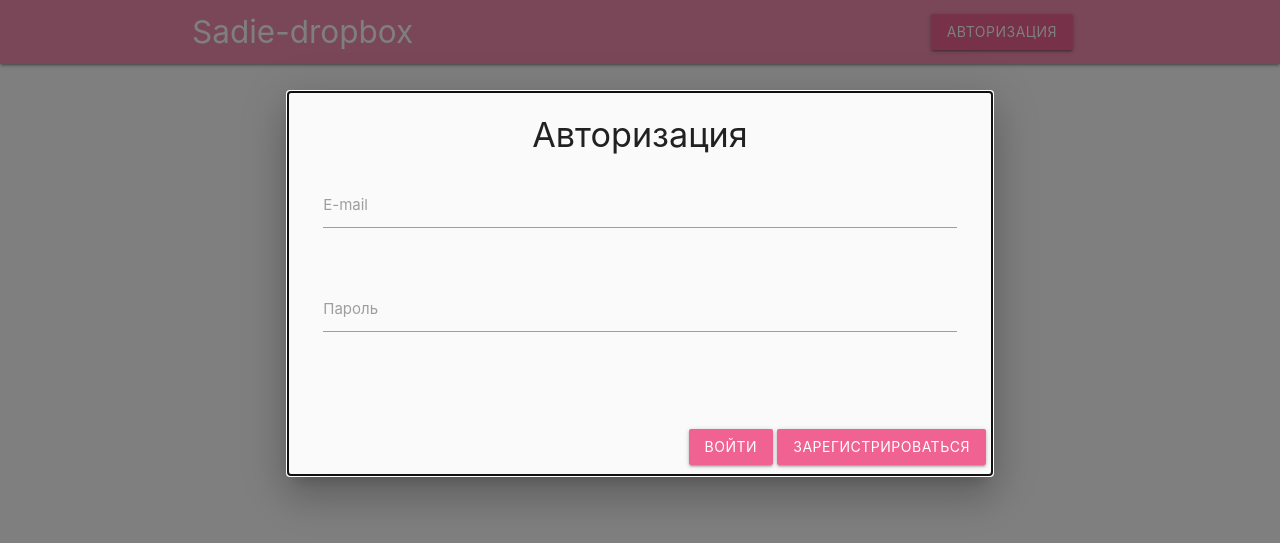
After one commit to Sadie98/dropbox, a PHP site: page /index.php in a window 1280 px wide, after a click on "АВТОРИЗАЦИЯ". The commit adds this page. Shown: the top 543 px of the page. Run offline with PHP 8.4, Linux system fonts and the light colour scheme; some libraries are stand-ins or nearby versions.

Commit message:
authorization modal

```diff
--- a/index.html
+++ b/index.php
@@ -16,17 +16,23 @@
     <div class="nav-wrapper container">
         <span class="brand-logo">Sadie-dropbox</span>
         <ul class="right hide-on-med-and-down">
-            <li><a href="#">Войти</a></li>
-            <li><a href="#">Зарегистрироваться</a></li>
+            <li>
+                <a class="waves-effect waves-light btn modal-trigger pink lighten-2" href="#authorization">Авторизация</a>
+            </li>
         </ul>
 
         <ul id="nav-mobile" class="sidenav">
-            <li><a href="#">Войти</a></li>
-            <li><a href="#">Зарегистрироваться</a></li>
+            <li>
+                <a class="waves-effect waves-light btn modal-trigger pink lighten-2" href="#authorization">Авторизация</a>
+            </li>
         </ul>
         <a href="#" data-target="nav-mobile" class="sidenav-trigger"><i class="material-icons">menu</i></a>
     </div>
 </nav>
+
+<?
+include("tpl/authorization.php");
+?>
 
 <!--  Scripts-->
 <script src="https://code.jquery.com/jquery-2.1.1.min.js"></script>
--- a/js/init.js
+++ b/js/init.js
@@ -1,3 +1,3 @@
 $(function(){
-
+	$('.modal').modal();
 });
--- /dev/null
+++ b/tpl/authorization.php
@@ -0,0 +1,25 @@
+<div id="authorization" class="modal center-align">
+    <div class="modal-content">
+	    <div class="row">
+		    <h4>Авторизация</h4>
+		    <form class="col s12">
+			    <div class="row">
+				    <div class="input-field col s12">
+					    <input id="email" type="email" class="validate">
+					    <label for="email">E-mail</label>
+				    </div>
+			    </div>
+			    <div class="row">
+				    <div class="input-field col s12">
+					    <input id="password" type="password" class="validate">
+					    <label for="password">Пароль</label>
+				    </div>
+			    </div>
+		    </form>
+	    </div>
+    </div>
+    <div class="modal-footer">
+	    <a class="waves-effect waves-light pink lighten-2 btn sign-in">Войти</a>
+	    <a class="waves-effect waves-light pink lighten-2 btn sign-up">Зарегистрироваться</a>
+    </div>
+</div>
```
